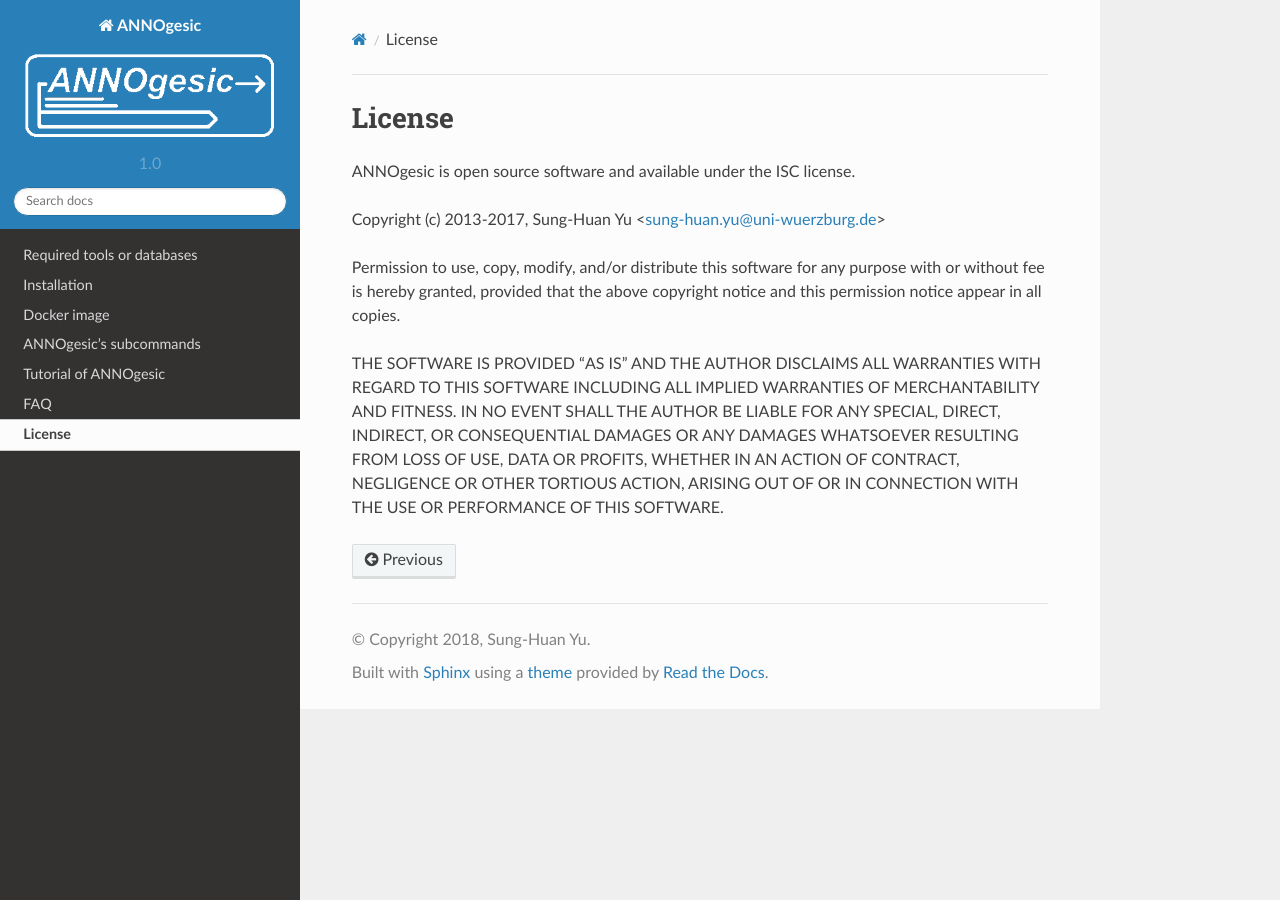
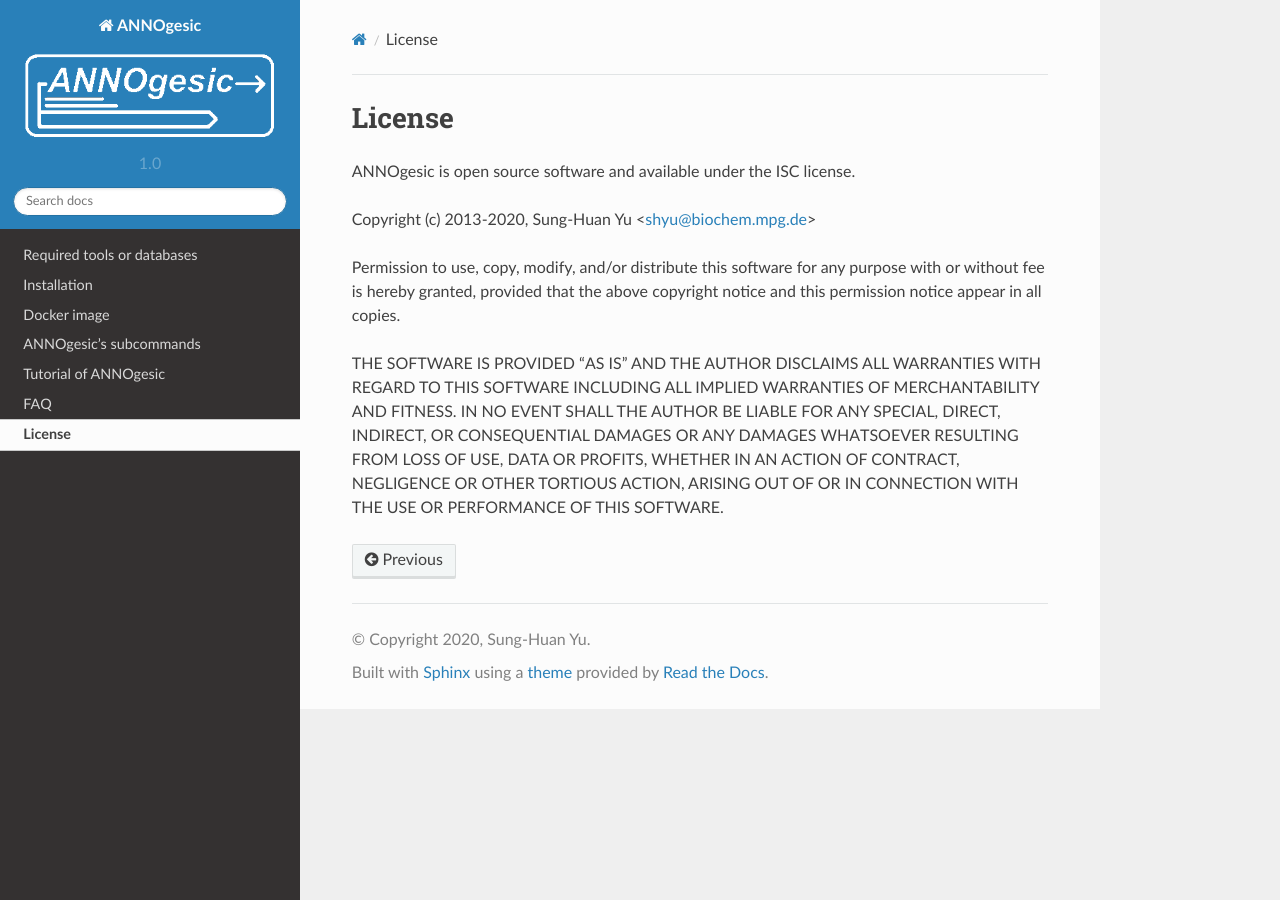
Before and after one commit to Sung-Huan/ANNOgesic, a Sphinx documentation site: the page built from docs/source/license.rst, in a window 1280 px wide. Built offline with Sphinx 7.4.7 and the Read the Docs theme 2.0.0, drawn with Linux system fonts in a browser that asks for light colours; pages that are not in the unit, such as notebooks, are missing from menus.

```diff
--- a/docs/source/conf.py
+++ b/docs/source/conf.py
@@ -48,7 +48,7 @@
 
 # General information about the project.
 project = u'ANNOgesic'
-copyright = u'2018, Sung-Huan Yu'
+copyright = u'2020, Sung-Huan Yu'
 author = u'Sung-Huan Yu'
 
 # The version info for the project you're documenting, acts as replacement for
@@ -58,7 +58,7 @@
 # The short X.Y version.
 version = '1.0'
 # The full version, including alpha/beta/rc tags.
-release = '1.0.14'
+release = '1.0.15'
 
 # The language for content autogenerated by Sphinx. Refer to documentation
 # for a list of supported languages.
--- a/docs/source/license.rst
+++ b/docs/source/license.rst
@@ -3,7 +3,7 @@
 
 ANNOgesic is open source software and available under the ISC license.
 
-Copyright (c) 2013-2017, Sung-Huan Yu <sung-huan.yu@uni-wuerzburg.de>
+Copyright (c) 2013-2020, Sung-Huan Yu <shyu@biochem.mpg.de>
 
 Permission to use, copy, modify, and/or distribute this software for any purpose with or without fee is hereby granted, provided that the above copyright notice and this permission notice appear in all copies.
 
--- a/setup.py
+++ b/setup.py
@@ -11,10 +11,10 @@
 
 setup(
     name='ANNOgesic',
-    version='1.0.14',
+    version='1.0.15',
     packages=['annogesiclib'],
     author='Sung-Huan Yu',
-    author_email='sung-huan.yu@uni-wuerzburg.de',
+    author_email='shyu@biochem.mpg.de',
     description='ANNOgesic - A tool for bacterial/archaeal RNA-Seq based genome annotations',
     long_description=long_description,
     url='https://github.com/Sung-Huan/ANNOgesic',
```
Also changed, not shown: 4 other files.
